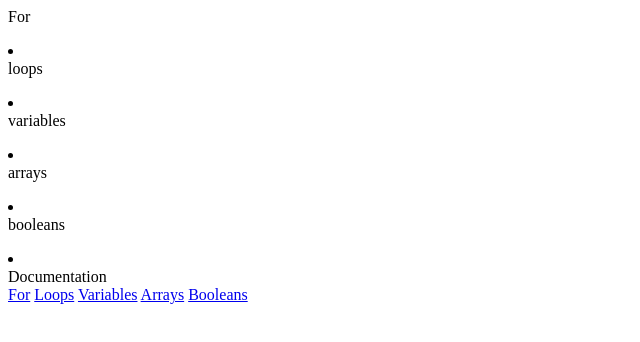
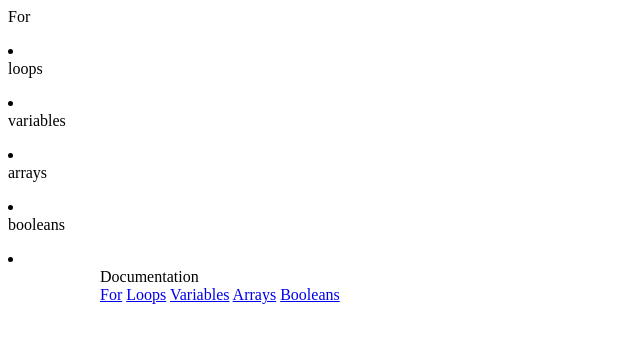
Before and after one commit to chepkok3/stanley-tetteh, a plain HTML site: page index.html in a window 1280 px wide. Shown: the whole page, without its empty margins (0-640 px from the left). Drawn offline with Linux system fonts and the light colour scheme.

Commit message:
final submission

```diff
--- a/css/style.css
+++ b/css/style.css
@@ -1,5 +1,7 @@
-@media screen (min-width: 768px ) {
+@media (min-width: 768px ) {
   #navbar {
     text-align: left;
+    position:fixed;
+    left: 100px;
   }
 }
```
Also changed, not shown: index.html (+1 -0 lines).
